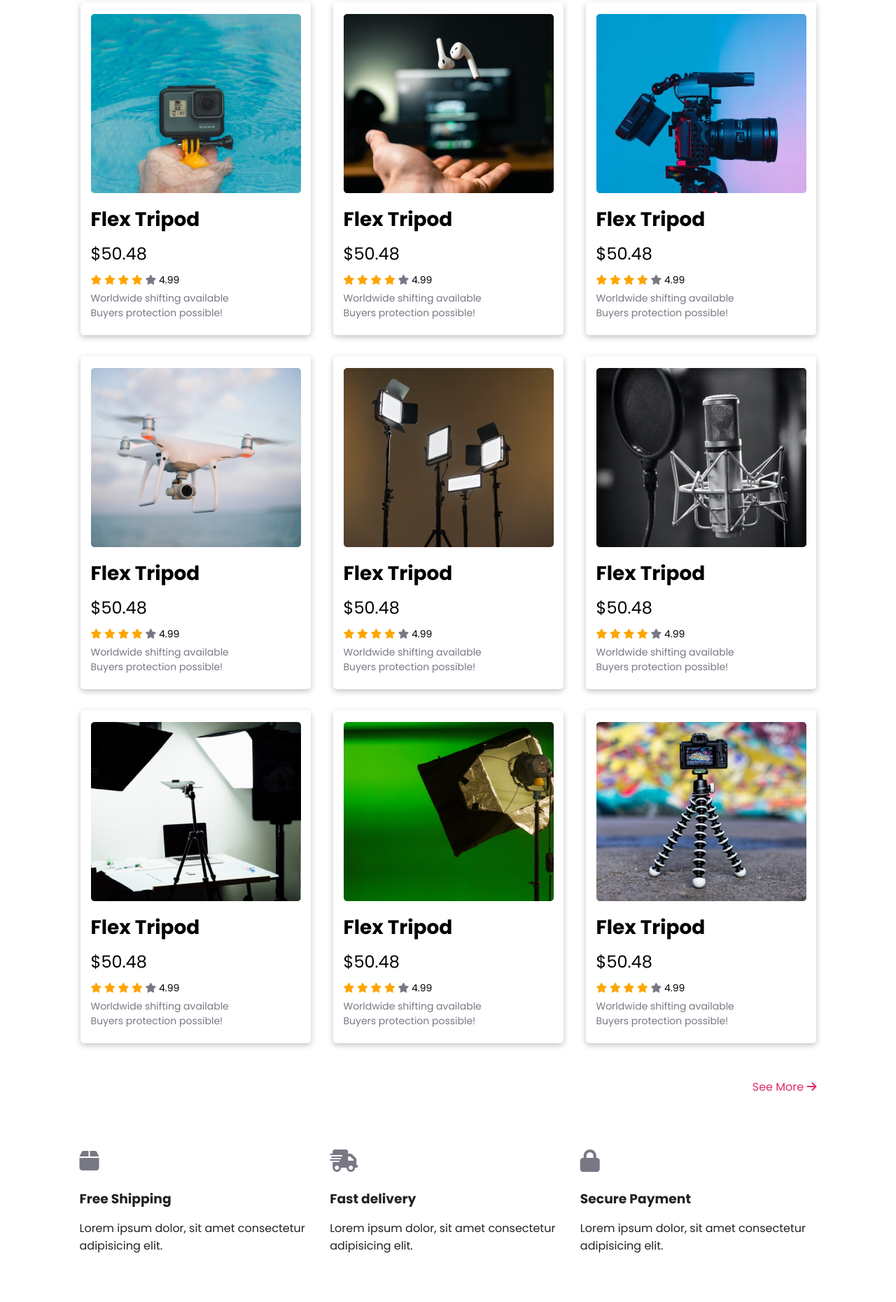
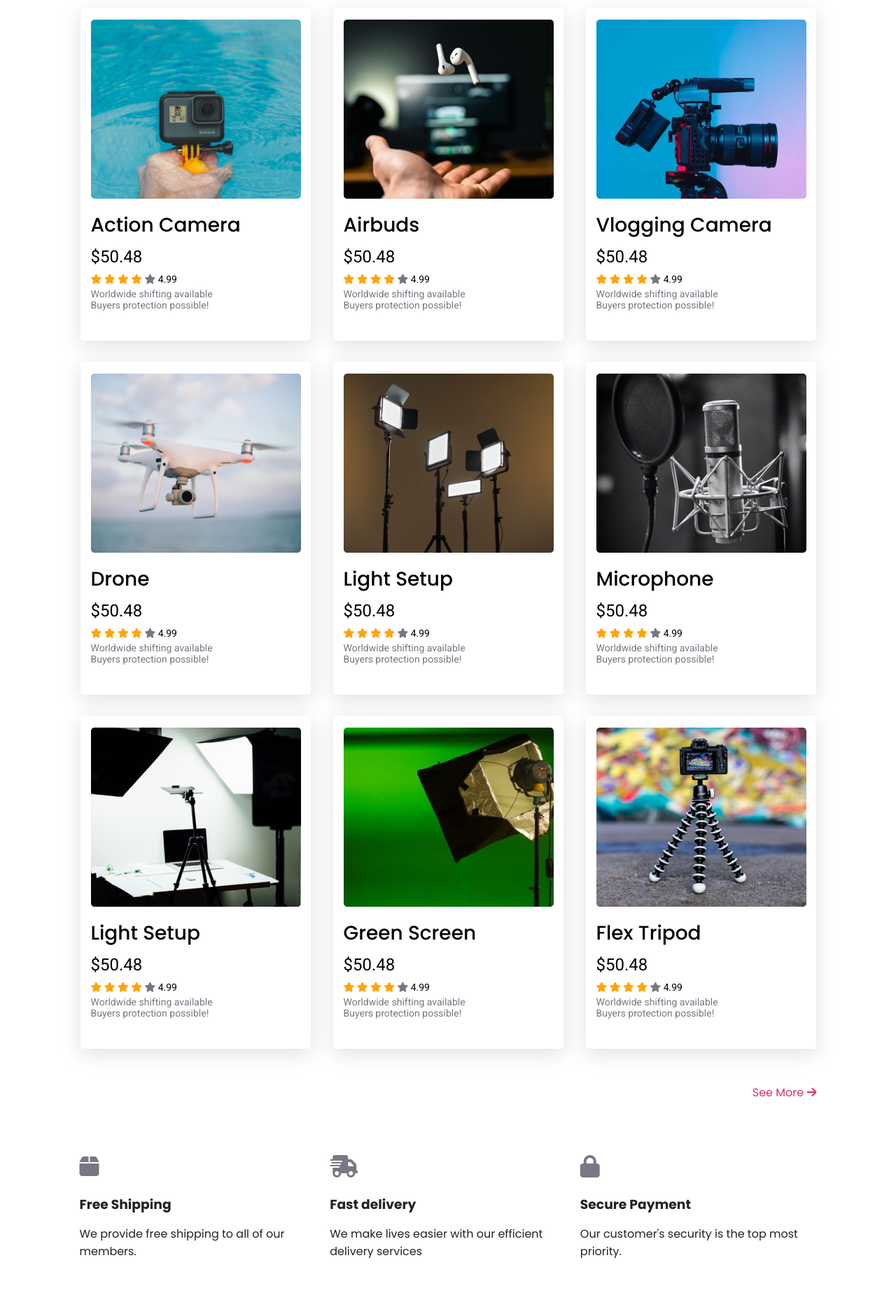
Before and after one commit to AbuFattah/Influencer-Gear, a plain HTML site: page index.html in a window 1280 px wide. Shown: the part 936-2797 px from the top of the page at 70% size. Drawn offline with Linux system fonts and the light colour scheme.

Commit message:
final touch

```diff
--- a/css/style.css
+++ b/css/style.css
@@ -5,11 +5,11 @@
   padding: 0;
   box-sizing: border-box;
 }
-/*
+
 *::selection {
-  color: orange;
-  background-color: purple;
-} */
+  color: #fff;
+  background-color: #e02c6d;
+}
 
 body {
   font-family: "Poppins", sans-serif;
@@ -31,6 +31,7 @@ h3 {
 }
 
 .section__title {
+  margin: 30px 0;
   font-size: 28px;
   text-align: center;
 }
@@ -53,12 +54,12 @@ header {
   justify-content: space-between;
   align-items: center;
 }
-.logo {
+.logo a {
   font-size: 24px;
   color: #1b1b1b;
   transition: all 0.3s ease-in-out;
 }
-.logo:hover {
+.logo a:hover {
   color: #e02c6d;
 }
 
@@ -219,21 +220,27 @@ POPULAR SECTION
   width: 329px;
   height: 476px;
   padding: 17px 15px;
-  box-shadow: rgba(0, 0, 0, 0.24) 0px 3px 8px;
+  box-shadow: rgba(100, 100, 111, 0.2) 0px 7px 29px 0px;
   border-radius: 5px;
-  /* box-shadow: #32325d40 0px 6px 12px -2px, #0000004d 0px 3px 7px -3px; */
-
-  /* margin-bottom: 500px; */
+  transition: all 0.1s ease-in;
+  transform: translateY(0);
 }
 /* .card__img {
   width: 100%;
 } */
 
+.card:hover {
+  transform: translateY(-2px);
+  box-shadow: 13px 32px 36px -14px rgba(179, 179, 179, 0.438);
+}
+
 .card__title {
   font-size: 28px;
+  font-weight: 500;
 }
 .card__price {
   font-size: 24px;
+  font-family: "Roboto", sans-serif;
 }
 .card__title,
 .card__price {
@@ -243,6 +250,7 @@ POPULAR SECTION
 .review,
 .card__mesg {
   font-size: 14px;
+  font-family: "Roboto", sans-serif;
 }
 
 .review {
@@ -284,12 +292,17 @@ POPULAR SECTION
   color: #222;
 }
 .perk {
+  width: 400px;
   margin: 20px 0;
 }
 
 .perk__icon {
   color: #787885;
   font-size: 32px;
+  transition: 0.3s ease-in;
+}
+.perk:hover .perk__icon {
+  color: #e02c6d;
 }
 
 /* -----------------
@@ -333,6 +346,10 @@ POPULAR SECTION
   height: 32px;
   background-color: #22213c;
   border-radius: 32px;
+  transition: color 0.3s ease;
+}
+.social-icon:hover {
+  color: #e02c6d;
 }
 
 @media (min-width: 761px) and (max-width: 1100px) {
--- a/index.html
+++ b/index.html
@@ -12,9 +12,7 @@
   <body>
     <header>
       <nav class="container navbar">
-        <a class="logo" href="">
-          <h3>Influencer-Gear</h3>
-        </a>
+        <h3 class="logo"><a href="#">Influencer-Gear</a></h3>
 
         <div class="nav__menu">
           <input class="checkbox" type="checkbox" id="nav-toggler" />
@@ -73,7 +71,7 @@
         <div class="collection">
           <div class="card">
             <img class="card__img" src="./images/action.png" alt="" />
-            <h3 class="card__title">Flex Tripod</h3>
+            <h3 class="card__title">Action Camera</h3>
             <p class="card__price">$50.48</p>
             <div class="review">
               <i class="fas fa-star full"></i>
@@ -88,7 +86,7 @@
           </div>
           <div class="card">
             <img class="card__img" src="./images/airpod.png" alt="" />
-            <h3 class="card__title">Flex Tripod</h3>
+            <h3 class="card__title">Airbuds</h3>
             <p class="card__price">$50.48</p>
             <div class="review">
               <i class="fas fa-star full"></i>
@@ -103,7 +101,7 @@
           </div>
           <div class="card">
             <img class="card__img" src="./images/camera.png" alt="" />
-            <h3 class="card__title">Flex Tripod</h3>
+            <h3 class="card__title">Vlogging Camera</h3>
             <p class="card__price">$50.48</p>
             <div class="review">
               <i class="fas fa-star full"></i>
@@ -118,7 +116,7 @@
           </div>
           <div class="card">
             <img class="card__img" src="./images/drone.png" alt="" />
-            <h3 class="card__title">Flex Tripod</h3>
+            <h3 class="card__title">Drone</h3>
             <p class="card__price">$50.48</p>
             <div class="review">
               <i class="fas fa-star full"></i>
@@ -133,7 +131,7 @@
           </div>
           <div class="card">
             <img class="card__img" src="./images/lights.png" alt="" />
-            <h3 class="card__title">Flex Tripod</h3>
+            <h3 class="card__title">Light Setup</h3>
             <p class="card__price">$50.48</p>
             <div class="review">
               <i class="fas fa-star full"></i>
@@ -148,7 +146,7 @@
           </div>
           <div class="card">
             <img class="card__img" src="./images/mic.png" alt="" />
-            <h3 class="card__title">Flex Tripod</h3>
+            <h3 class="card__title">Microphone</h3>
             <p class="card__price">$50.48</p>
             <div class="review">
               <i class="fas fa-star full"></i>
@@ -163,7 +161,7 @@
           </div>
           <div class="card">
             <img class="card__img" src="./images/setup.png" alt="" />
-            <h3 class="card__title">Flex Tripod</h3>
+            <h3 class="card__title">Light Setup</h3>
             <p class="card__price">$50.48</p>
             <div class="review">
               <i class="fas fa-star full"></i>
@@ -178,7 +176,7 @@
           </div>
           <div class="card">
             <img class="card__img" src="./images/single-light.png" alt="" />
-            <h3 class="card__title">Flex Tripod</h3>
+            <h3 class="card__title">Green Screen</h3>
             <p class="card__price">$50.48</p>
             <div class="review">
               <i class="fas fa-star full"></i>
@@ -219,21 +217,21 @@
             <div class="perk__icon"><i class="fas fa-box"></i></div>
             <h3 class="perk__title">Free Shipping</h3>
             <p class="perk__desc">
-              Lorem ipsum dolor, sit amet consectetur adipisicing elit.
+              We provide free shipping to all of our members.
             </p>
           </div>
           <div class="perk">
             <div class="perk__icon"><i class="fas fa-shipping-fast"></i></div>
             <h3 class="perk__title">Fast delivery</h3>
             <p class="perk__desc">
-              Lorem ipsum dolor, sit amet consectetur adipisicing elit.
+              We make lives easier with our efficient delivery services
             </p>
           </div>
           <div class="perk">
             <div class="perk__icon"><i class="fas fa-lock"></i></div>
             <h3 class="perk__title">Secure Payment</h3>
             <p class="perk__desc">
-              Lorem ipsum dolor, sit amet consectetur adipisicing elit.
+              Our customer's security is the top most priority.
             </p>
           </div>
         </div>
```
